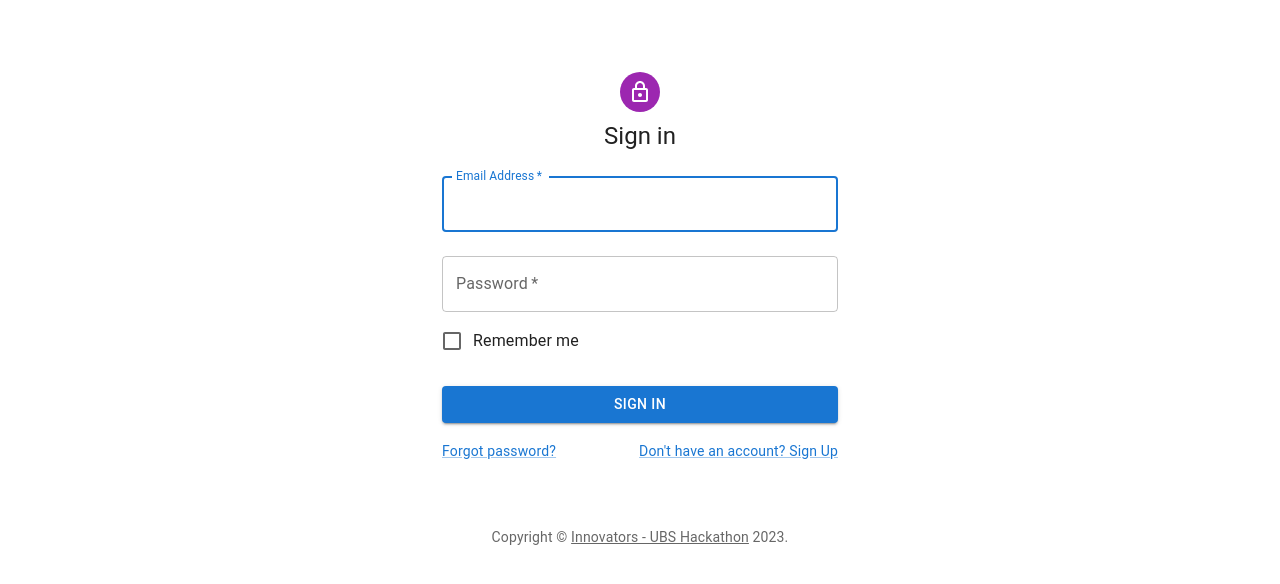
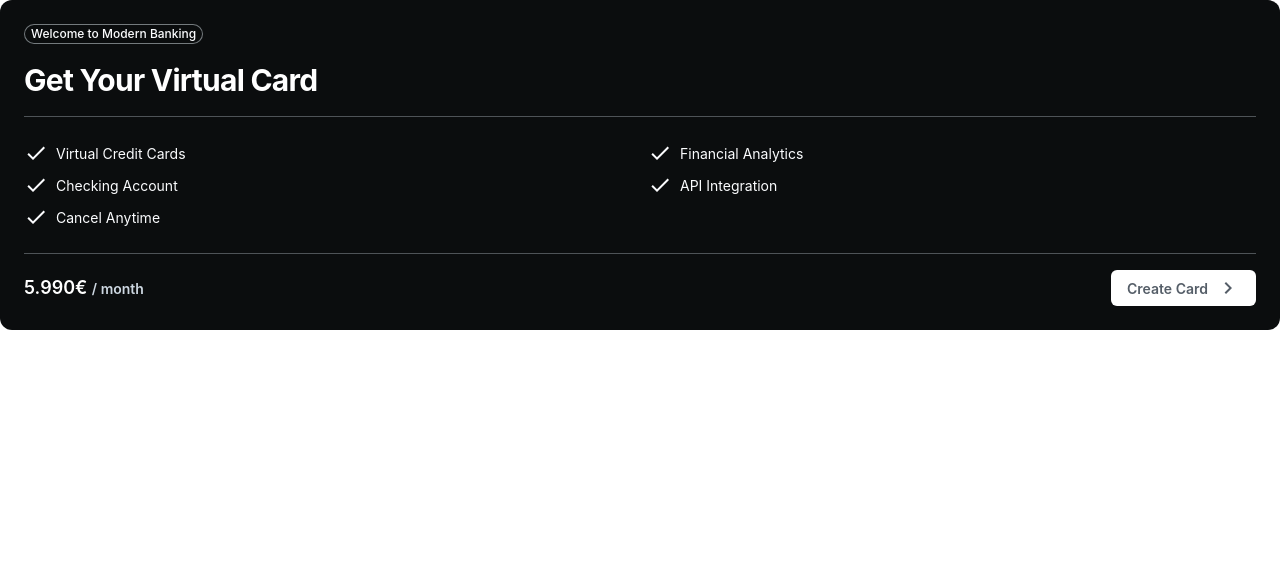
Before and after one commit to atharv1234/UBS_hack, a React (Create React App) app: page /home in a window 1280 px wide. Shown: the top 584 px of the page. Built offline with nearby package versions, Linux system fonts and the light colour scheme.

Commit message:
Home Page.

```diff
--- a/package.json
+++ b/package.json
@@ -6,10 +6,13 @@
     "@emotion/react": "^11.11.1",
     "@emotion/styled": "^11.11.0",
     "@mui/icons-material": "^5.14.14",
+    "@mui/joy": "^5.0.0-beta.11",
     "@mui/material": "^5.14.14",
     "@testing-library/jest-dom": "^5.17.0",
     "@testing-library/react": "^13.4.0",
     "@testing-library/user-event": "^13.5.0",
+    "mobx": "^6.10.2",
+    "mobx-react": "^9.0.1",
     "react": "^18.2.0",
     "react-dom": "^18.2.0",
     "react-scripts": "5.0.1",
--- a/src/App.js
+++ b/src/App.js
@@ -1,21 +1,26 @@
 import "./App.css";
 import VirtualCardRegistration from "./components/VirtualCardRegistration/VCReg";
-import Login from "./components/login/Login"
-import SignUp from "./components/signup/SignUp"
 import { BrowserRouter, Routes, Route } from "react-router-dom";
-import RegisterCardBank from './components/registerCardBank/RegisterCardBank'
+import RegisterCardBank from "./components/registerCardBank/RegisterCardBank";
+import SignUp from "./components/signup/SignUp";
+import Login from "./components/login/Login";
+import Home from "./components/home/Home";
+
 function App() {
-
-  return <div>
-    <BrowserRouter>
-      <Routes>
+  let login = true;
+  return (
+    <div>
+      <BrowserRouter>
+        <Routes>
+          <Route path="*" element={<Login />} />
+          <Route path="/home" element={<Home login={login} />} />
           <Route path="/signup" element={<SignUp />} />
-          <Route path="*" element={<Login />} />
           <Route path="/vcregistration" element={<VirtualCardRegistration />} />
-          <Route path="/registerCard" element={<RegisterCardBank/>}/>
-      </Routes>
-    </BrowserRouter>
-  </div>;
+          <Route path="/registerCard" element={<RegisterCardBank />} />
+        </Routes>
+      </BrowserRouter>
+    </div>
+  );
 }
 
 export default App;
--- /dev/null
+++ b/src/components/home/CardDetails/CardDetails.jsx
@@ -0,0 +1,68 @@
+import Box from "@mui/joy/Box";
+import Button from "@mui/joy/Button";
+import Card from "@mui/joy/Card";
+import CardActions from "@mui/joy/CardActions";
+import Chip from "@mui/joy/Chip";
+import Divider from "@mui/joy/Divider";
+import List from "@mui/joy/List";
+import ListItem from "@mui/joy/ListItem";
+import ListItemDecorator from "@mui/joy/ListItemDecorator";
+import Typography from "@mui/joy/Typography";
+import Check from "@mui/icons-material/Check";
+import KeyboardArrowRight from "@mui/icons-material/KeyboardArrowRight";
+
+export default function CardDetails() {
+  return (
+    <div>
+      <Card size="lg" variant="outlined">
+        <Chip size="sm" variant="outlined" color="neutral">
+          BASIC
+        </Chip>
+        <Typography level="h2">Professional</Typography>
+        <Divider inset="none" />
+        <List size="sm" sx={{ mx: "calc(-1 * var(--ListItem-paddingX))" }}>
+          <ListItem>
+            <ListItemDecorator>
+              <Check />
+            </ListItemDecorator>
+            Virtual Credit Cards
+          </ListItem>
+          <ListItem>
+            <ListItemDecorator>
+              <Check />
+            </ListItemDecorator>
+            Financial Analytics
+          </ListItem>
+          <ListItem>
+            <ListItemDecorator>
+              <Check />
+            </ListItemDecorator>
+            Checking Account
+          </ListItem>
+          <ListItem>
+            <ListItemDecorator>
+              <Check />
+            </ListItemDecorator>
+            API Integration
+          </ListItem>
+        </List>
+        <Divider inset="none" />
+        <CardActions>
+          <Typography level="title-lg" sx={{ mr: "auto" }}>
+            3.990€{" "}
+            <Typography fontSize="sm" textColor="text.tertiary">
+              / month
+            </Typography>
+          </Typography>
+          <Button
+            variant="soft"
+            color="neutral"
+            endDecorator={<KeyboardArrowRight />}
+          >
+            More Details
+          </Button>
+        </CardActions>
+      </Card>
+    </div>
+  );
+}
--- /dev/null
+++ b/src/components/home/CardDetails/CreateCard.jsx
@@ -0,0 +1,81 @@
+import Box from "@mui/joy/Box";
+import Button from "@mui/joy/Button";
+import Card from "@mui/joy/Card";
+import CardActions from "@mui/joy/CardActions";
+import Chip from "@mui/joy/Chip";
+import Divider from "@mui/joy/Divider";
+import List from "@mui/joy/List";
+import ListItem from "@mui/joy/ListItem";
+import ListItemDecorator from "@mui/joy/ListItemDecorator";
+import Typography from "@mui/joy/Typography";
+import Check from "@mui/icons-material/Check";
+import KeyboardArrowRight from "@mui/icons-material/KeyboardArrowRight";
+
+export default function CreateCard() {
+  return (
+    <div>
+      <Card
+        size="lg"
+        variant="solid"
+        color="neutral"
+        invertedColors
+        sx={{ bgcolor: "neutral.900" }}
+      >
+        <Chip size="sm" variant="outlined">
+          Welcome to Modern Banking
+        </Chip>
+        <Typography level="h2">Get Your Virtual Card</Typography>
+        <Divider inset="none" />
+        <List
+          size="sm"
+          sx={{
+            display: "grid",
+            gridTemplateColumns: "1fr 1fr",
+            mx: "calc(-1 * var(--ListItem-paddingX))",
+          }}
+        >
+          <ListItem>
+            <ListItemDecorator>
+              <Check />
+            </ListItemDecorator>
+            Virtual Credit Cards
+          </ListItem>
+          <ListItem>
+            <ListItemDecorator>
+              <Check />
+            </ListItemDecorator>
+            Financial Analytics
+          </ListItem>
+          <ListItem>
+            <ListItemDecorator>
+              <Check />
+            </ListItemDecorator>
+            Checking Account
+          </ListItem>
+          <ListItem>
+            <ListItemDecorator>
+              <Check />
+            </ListItemDecorator>
+            API Integration
+          </ListItem>
+          <ListItem>
+            <ListItemDecorator>
+              <Check />
+            </ListItemDecorator>
+            Cancel Anytime
+          </ListItem>
+        </List>
+        <Divider inset="none" />
+        <CardActions>
+          <Typography level="title-lg" sx={{ mr: "auto" }}>
+            5.990€{" "}
+            <Typography fontSize="sm" textColor="text.tertiary">
+              / month
+            </Typography>
+          </Typography>
+          <Button endDecorator={<KeyboardArrowRight />}>Create Card</Button>
+        </CardActions>
+      </Card>
+    </div>
+  );
+}
--- /dev/null
+++ b/src/components/home/Home.jsx
@@ -0,0 +1,72 @@
+// import * as React from 'react';
+// import Box from '@mui/joy/Box';
+// import List from '@mui/joy/List';
+// import ListDivider from '@mui/joy/ListDivider';
+// import ListItem from '@mui/joy/ListItem';
+// import ListItemButton from '@mui/joy/ListItemButton';
+// import Home from '@mui/icons-material/Home';
+// import Person from '@mui/icons-material/Person';
+
+// export default function HorizontalList() {
+//   return (
+//     <Box component="nav" aria-label="My site" sx={{ flexGrow: 1 }}>
+//       <List role="menubar" orientation="horizontal">
+//         <ListItem role="none">
+//           <ListItemButton
+//             role="menuitem"
+//             component="a"
+//             href="#horizontal-list"
+//             aria-label="Home"
+//           >
+//             <Home />
+//           </ListItemButton>
+//         </ListItem>
+//         <ListDivider />
+//         <ListItem role="none">
+//           <ListItemButton role="menuitem" component="a" href="#horizontal-list">
+//             Products
+//           </ListItemButton>
+//         </ListItem>
+//         <ListDivider />
+//         <ListItem role="none">
+//           <ListItemButton role="menuitem" component="a" href="#horizontal-list">
+//             Blog
+//           </ListItemButton>
+//         </ListItem>
+//         <ListItem role="none" sx={{ marginInlineStart: 'auto' }}>
+//           <ListItemButton
+//             role="menuitem"
+//             component="a"
+//             href="#horizontal-list"
+//             aria-label="Profile"
+//           >
+//             <Person />
+//           </ListItemButton>
+//         </ListItem>
+//       </List>
+//     </Box>
+//   );
+// }
+
+import * as React from "react";
+import Box from "@mui/joy/Box";
+import Button from "@mui/joy/Button";
+import Card from "@mui/joy/Card";
+import CardActions from "@mui/joy/CardActions";
+import Chip from "@mui/joy/Chip";
+import Divider from "@mui/joy/Divider";
+import List from "@mui/joy/List";
+import ListItem from "@mui/joy/ListItem";
+import ListItemDecorator from "@mui/joy/ListItemDecorator";
+import Typography from "@mui/joy/Typography";
+import Check from "@mui/icons-material/Check";
+import KeyboardArrowRight from "@mui/icons-material/KeyboardArrowRight";
+import { makeObservable, observable, computed } from "mobx";
+import CreateCard from "./CardDetails/CardDetails";
+import CardDetails from "./CardDetails/CreateCard";
+
+const Home = (props) => {
+  return <>{props.login ? <CardDetails /> : <CreateCard />}</>;
+};
+
+export default Home;
--- a/src/components/signup/SignUp.jsx
+++ b/src/components/signup/SignUp.jsx
@@ -1,18 +1,18 @@
-import * as React from 'react';
-import Avatar from '@mui/material/Avatar';
-import Button from '@mui/material/Button';
-import CssBaseline from '@mui/material/CssBaseline';
-import TextField from '@mui/material/TextField';
-import FormControlLabel from '@mui/material/FormControlLabel';
-import Checkbox from '@mui/material/Checkbox';
-import Link from '@mui/material/Link';
-import Grid from '@mui/material/Grid';
-import Box from '@mui/material/Box';
-import LockOutlinedIcon from '@mui/icons-material/LockOutlined';
-import Typography from '@mui/material/Typography';
-import Container from '@mui/material/Container';
-import { createTheme, ThemeProvider } from '@mui/material/styles';
-import { useState } from 'react';
+import * as React from "react";
+import Avatar from "@mui/material/Avatar";
+import Button from "@mui/material/Button";
+import CssBaseline from "@mui/material/CssBaseline";
+import TextField from "@mui/material/TextField";
+import FormControlLabel from "@mui/material/FormControlLabel";
+import Checkbox from "@mui/material/Checkbox";
+import Link from "@mui/material/Link";
+import Grid from "@mui/material/Grid";
+import Box from "@mui/material/Box";
+import LockOutlinedIcon from "@mui/icons-material/LockOutlined";
+import Typography from "@mui/material/Typography";
+import Container from "@mui/material/Container";
+import { createTheme, ThemeProvider } from "@mui/material/styles";
+import { useState } from "react";
 
 function Copyright(props) {
   return (
@@ -42,10 +42,6 @@ export default function SignUp() {
   const [passwordValue, setPasswordValue] = useState("");
   const [confirmPasswordValue, setConfirmPasswordValue] = useState("");
 
-
-
-
-
   const handleSubmit = (event) => {
     event.preventDefault();
 
@@ -54,21 +50,18 @@ export default function SignUp() {
       email: data.get("email"),
       password: data.get("password"),
     });
-
   };
-
 
   function validatePassword(e) {
     let regex =
-/^(?=.*[a-z])(?=.*[A-Z])(?=.*\d)(?=.*[@.#$!%*?&])[A-Za-z\d@.#$!%*?&]{8,15}$/;
+      /^(?=.*[a-z])(?=.*[A-Z])(?=.*\d)(?=.*[@.#$!%*?&])[A-Za-z\d@.#$!%*?&]{8,15}$/;
 
     const pass1 = e.target.value;
 
     setValidatePass(regex.test(pass1));
+  }
 
-}
-
-  function confirmPass(e){
+  function confirmPass(e) {
     setConfirmPasswordValue(e.target.value);
     console.log("pass is :" + passwordValue);
     console.log("confirm Pass is :" + confirmPasswordValue);
@@ -78,7 +71,6 @@ export default function SignUp() {
     console.log("pass is :" + passwordValue);
     console.log("confirm Pass is :" + confirmPasswordValue);
     console.log("pass is same :" + isSamePassword);
-
   }
   return (
     <ThemeProvider theme={defaultTheme}>
@@ -153,7 +145,10 @@ export default function SignUp() {
                   type="password"
                   id="password"
                   autoComplete="new-password"
-                  onChange={(e)=>{setPasswordValue(e.target.value);validatePassword(e)}}
+                  onChange={(e) => {
+                    setPasswordValue(e.target.value);
+                    validatePassword(e);
+                  }}
                 />
               </Grid>
               <Grid item xs={12}>
@@ -165,7 +160,10 @@ export default function SignUp() {
                   type="password"
                   id="confirm_password"
                   autoComplete="confirm-password"
-                  onChange={(e)=>{setConfirmPasswordValue(e.target.value);confirmPass(e)}}
+                  onChange={(e) => {
+                    setConfirmPasswordValue(e.target.value);
+                    confirmPass(e);
+                  }}
                 />
               </Grid>
               <Grid item xs={12}>
```
Also changed, not shown: 1 other file (tests, documents, lock files or other folders).
